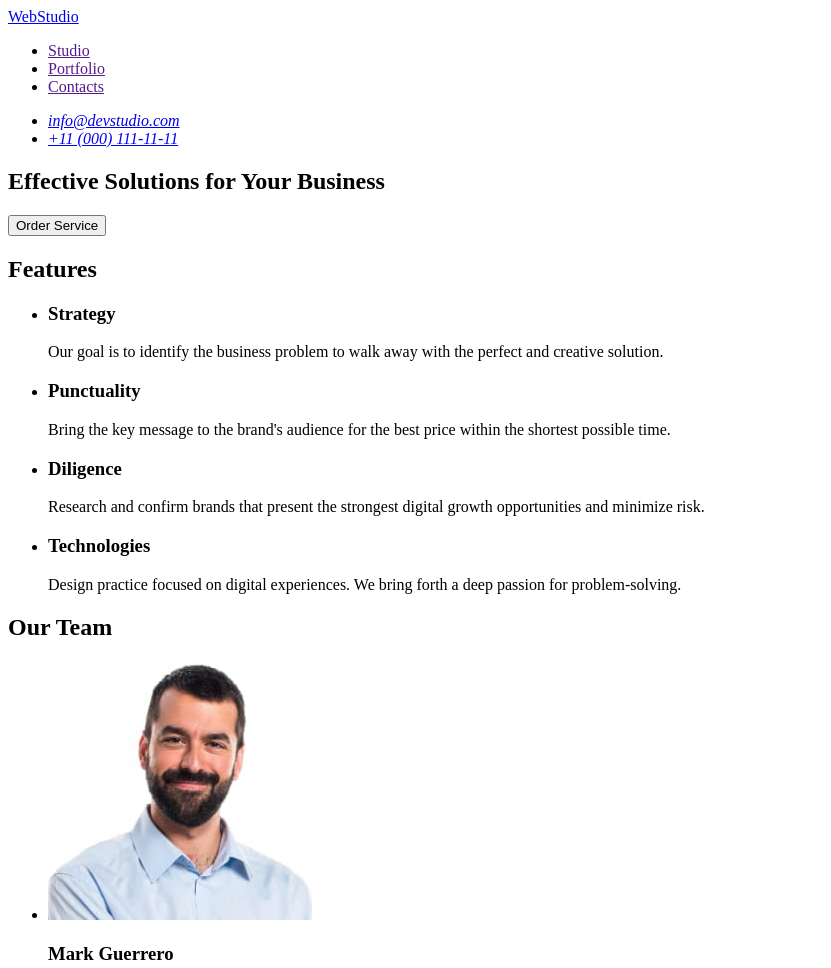
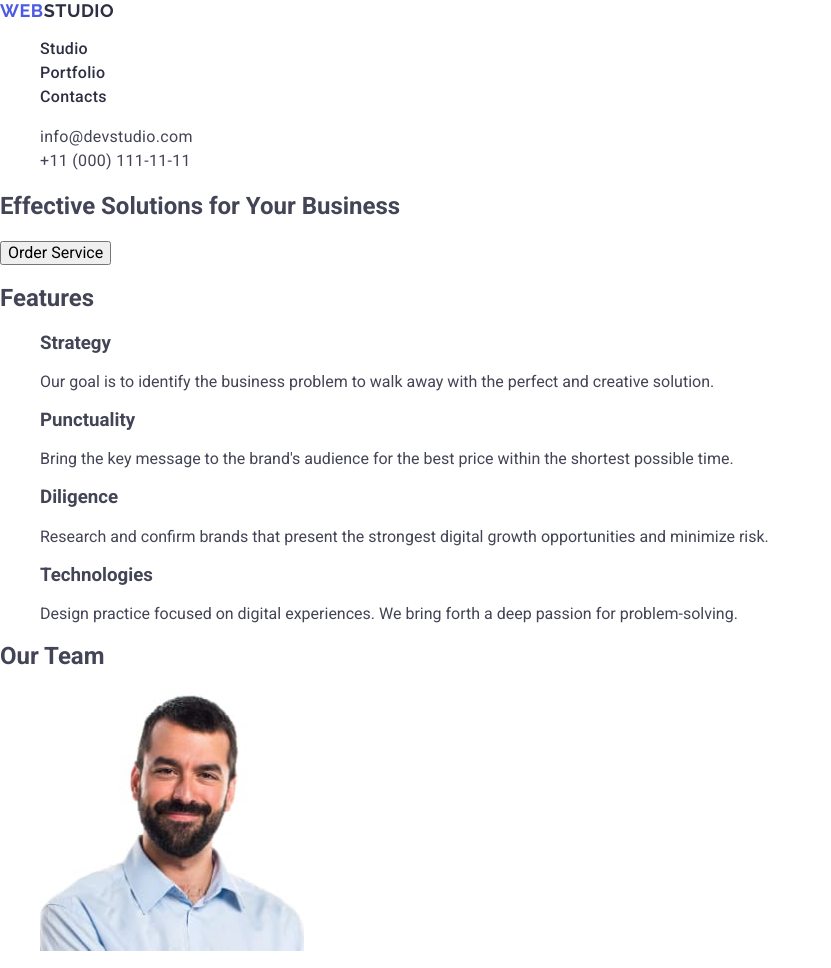
Before and after one commit to Volodymyr-Vo/goit-markup-hw-02, a plain HTML site: page index.html in a window 1280 px wide. Shown: the top 968 px of the page, without its empty margins (0-831 px from the left). Drawn offline with nearby package versions, Linux system fonts and the light colour scheme.

Commit message:
add styles header

```diff
--- /dev/null
+++ b/css/styles.css
@@ -0,0 +1,70 @@
+body {
+  font-family: 'Roboto', sans-serif;
+  color: #434455;
+  background-color: #fff;
+}
+
+ul,
+ol {
+  list-style-type: none;
+}
+
+a {
+  text-decoration: none;
+}
+
+.logo {
+  font-family: 'Raleway', sans-serif;
+  font-weight: 700;
+  font-size: 18px;
+  line-height: 1.17;
+  letter-spacing: 0.03em;
+  text-transform: uppercase;
+  color: #4d5ae5;
+}
+
+.header-logo {
+  margin-right: 76px;
+}
+
+.header-logo .logo-part {
+  color: #2e2f42;
+}
+
+.footer-logo {
+  margin-bottom: 16px;
+}
+
+.footer-logo .logo-part {
+  color: #f4f4fd;
+}
+
+.nav-link {
+  font-weight: 500;
+  font-size: 16px;
+  line-height: 1.5;
+  letter-spacing: 0.02em;
+  color: #2e2f42;
+}
+
+.contacts {
+  font-style: normal;
+}
+
+.contacts-link {
+  font-size: 16px;
+  line-height: 1.5;
+  letter-spacing: 0.02em;
+  color: #434455;
+}
+
+.nav-link:hover,
+.nav-link:focus,
+.contacts-link:hover,
+.contacts-link:focus {
+  color: #404bbf;
+}
+
+.page-footer {
+  background-color: #2e2f42;
+}
--- a/index.html
+++ b/index.html
@@ -4,23 +4,52 @@
     <meta charset="UTF-8" />
     <meta name="viewport" content="width=device-width, initial-scale=1.0" />
     <title>WebStudio</title>
+
+    <link
+      rel="stylesheet"
+      href="https://cdnjs.cloudflare.com/ajax/libs/modern-normalize/3.0.0/modern-normalize.min.css"
+      integrity="sha512-3axTZ/bKFZH5/qLFTl4U+mDbBDFW+5QO5L7D1HnOhlhJbcNDIVJxoNm6It77g0eUdzfKZlHirayqRC2qJaAOJw=="
+      crossorigin="anonymous"
+      referrerpolicy="no-referrer"
+    />
+
+    <link rel="preconnect" href="https://fonts.googleapis.com" />
+    <link rel="preconnect" href="https://fonts.gstatic.com" crossorigin />
+    <link
+      href="https://fonts.googleapis.com/css2?family=Raleway:wght@700&family=Roboto:wght@400;500;700&display=swap"
+      rel="stylesheet"
+    />
+
+    <link rel="stylesheet" href="./css/styles.css" />
   </head>
   <body>
     <!--шапка веб-сторінки-->
-    <header>
-      <nav>
-        <a href="./index.html">WebStudio</a>
-        <ul>
-          <!--Меню навігації-->
-          <li><a href="">Studio</a></li>
-          <li><a href="">Portfolio</a></li>
-          <li><a href="">Contacts</a></li>
+    <header class="page-header">
+      <nav class="header-nav">
+        <a class="logo header-logo" href="./index.html"
+          >Web<span class="logo-part">Studio</span></a
+        >
+        <!--Меню навігації-->
+        <ul class="nav-list">
+          <li class="nav-item">
+            <a class="nav-link" href="./index.html">Studio</a>
+          </li>
+          <li class="nav-item"><a class="nav-link" href="">Portfolio</a></li>
+          <li class="nav-item"><a class="nav-link" href="">Contacts</a></li>
         </ul>
       </nav>
-      <address>
-        <ul>
-          <li><a href="mailto:info@devstudio.com">info@devstudio.com</a></li>
-          <li><a href="tel:+110001111111">+11 (000) 111-11-11</a></li>
+      <address class="contacts">
+        <ul class="contacts-list">
+          <li class="contacts-item">
+            <a class="contacts-link" href="mailto:info@devstudio.com"
+              >info@devstudio.com</a
+            >
+          </li>
+          <li class="contacts-item">
+            <a class="contacts-link" href="tel:+110001111111"
+              >+11 (000) 111-11-11</a
+            >
+          </li>
         </ul>
       </address>
     </header>
@@ -108,8 +137,10 @@
         </ul>
       </section>
     </main>
-    <footer>
-      <a href="./index.html">WebStudio</a>
+    <footer class="page-footer">
+      <a class="logo footer-logo" href="./index.html"
+        >Web<span class="logo-part">Studio</span></a
+      >
       <p>
         Increase the flow of customers and sales for your business with digital
         marketing & growth solutions.
```
